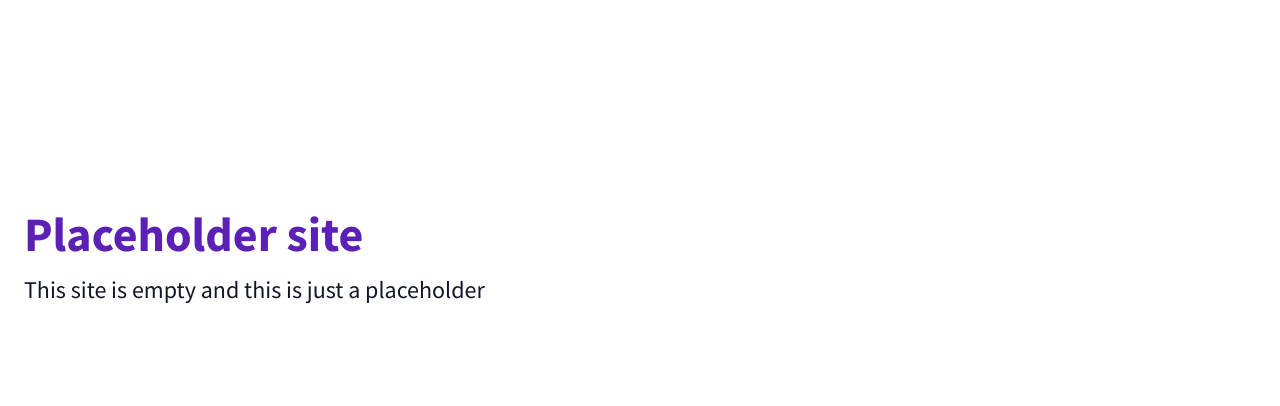
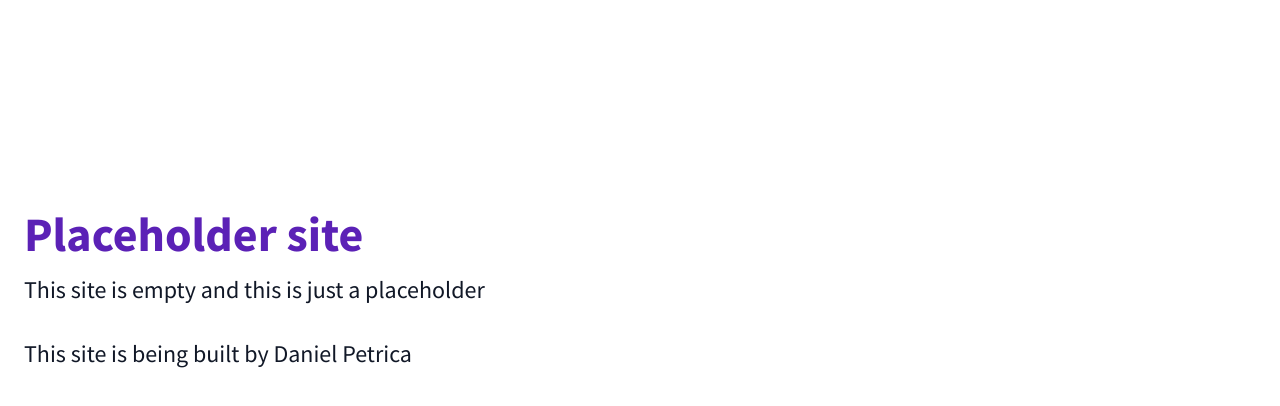
Before and after one commit to danielpetrica/placeholder_html, a plain HTML site: page index.html in a window 1280 px wide. Shown: the part 102-508 px from the top of the page. Drawn offline with nearby package versions, Linux system fonts and the light colour scheme.

Commit message:
Update index.html

```diff
--- a/index.html
+++ b/index.html
@@ -73,6 +73,7 @@
 		<div class="flex flex-col w-full xl:w-2/5 justify-center lg:items-start overflow-y-hidden">
 			<h1 class="my-4 text-3xl md:text-5xl text-purple-800 font-bold leading-tight text-center md:text-left slide-in-bottom-h1">Placeholder site</h1>
 			<p class="leading-normal text-base md:text-2xl mb-8 text-center md:text-left slide-in-bottom-subtitle">This site is empty and this is just a placeholder</p>
+			<p class="leading-normal text-base md:text-2xl mb-8 text-center md:text-left slide-in-bottom-subtitle">This site is being built by <a href="https://danielpetrica.com" rel="dofollow me">Daniel Petrica</a> </p>
 
 		</div>
 
```
